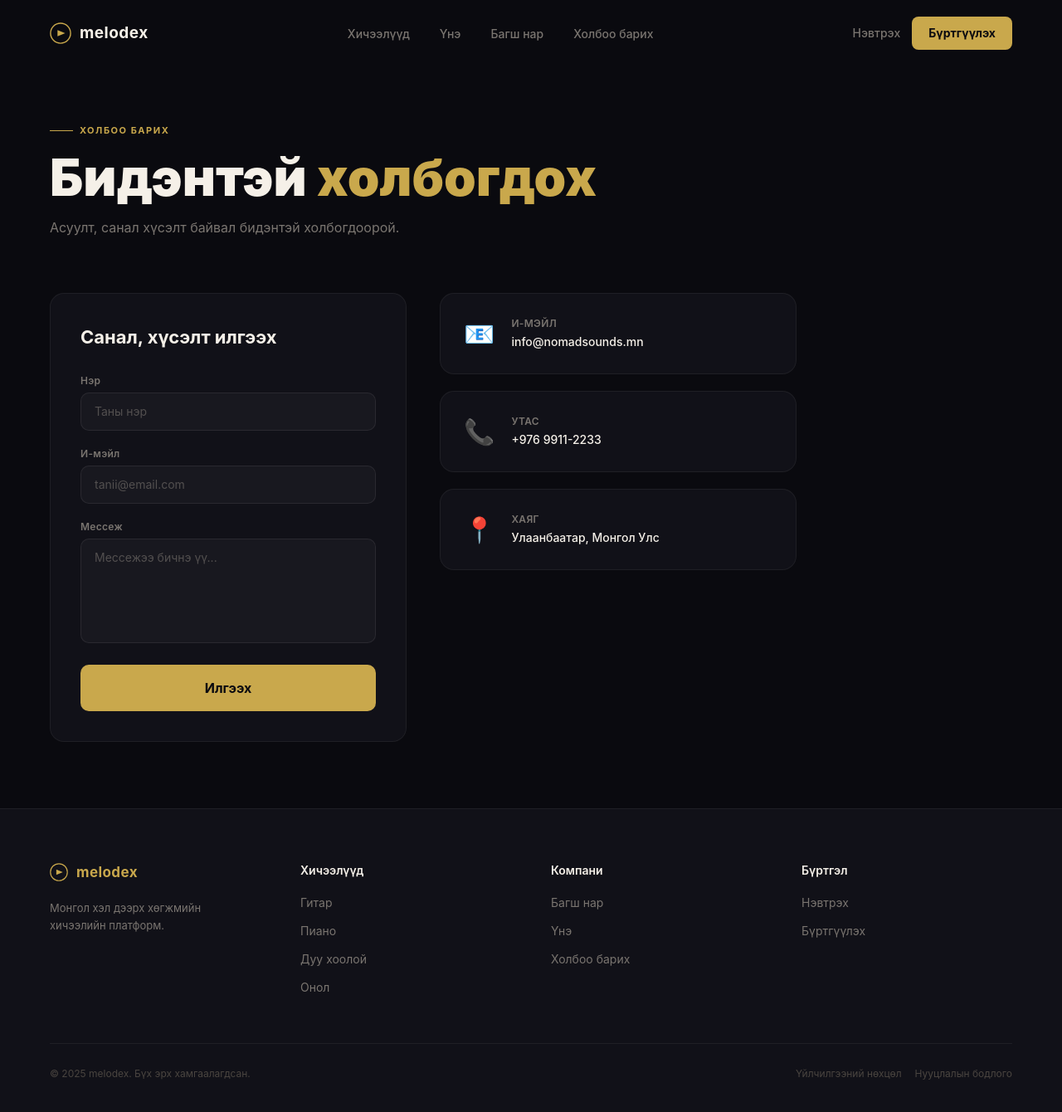
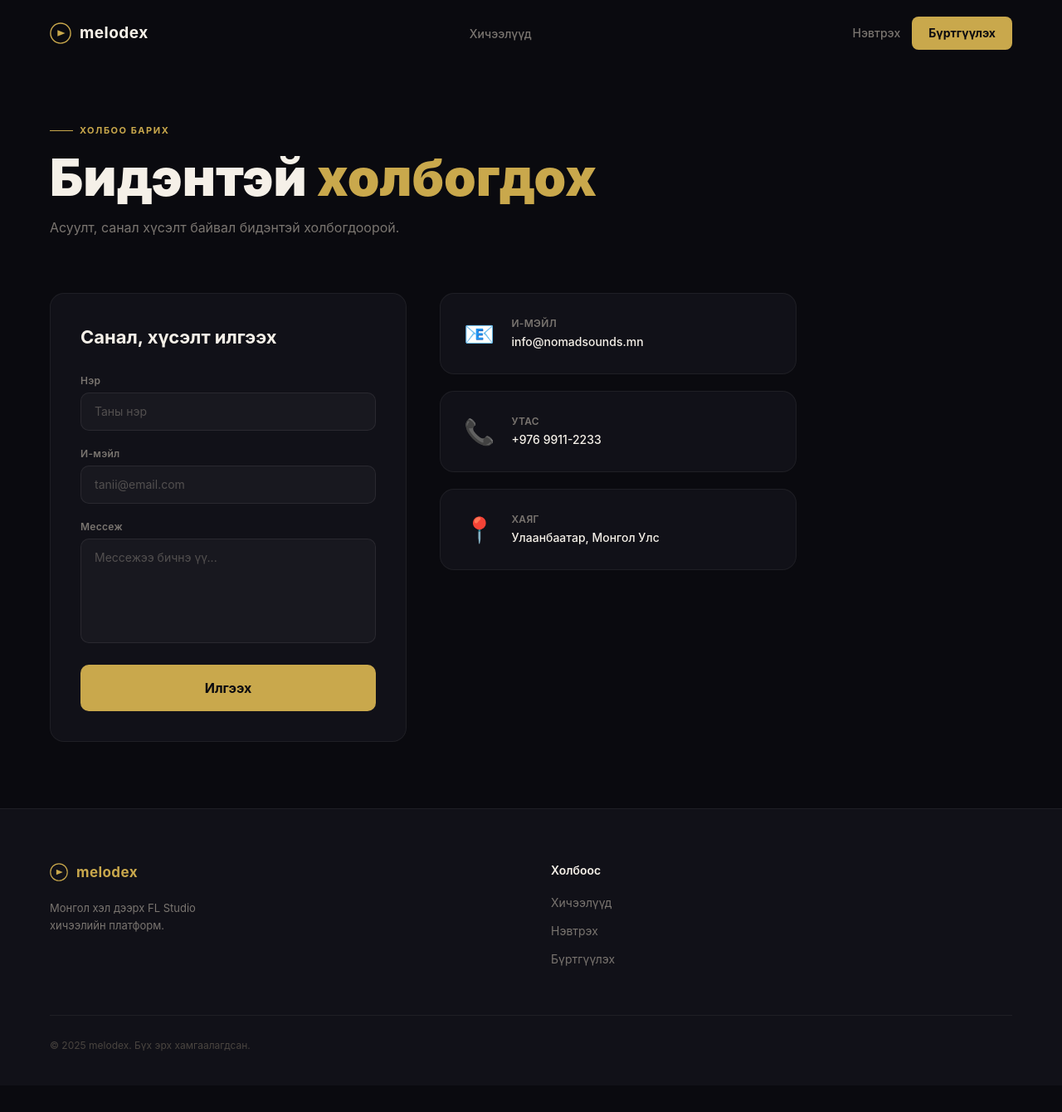
Before and after one commit to Yesudei/diploma, a Next.js app in the folder Frontend/: page /contact in a window 1280 px wide. Shown: the whole page at 83% size. After the commit the page ends 1308 px from the top, so only its background shows below. Built offline with nearby package versions, Linux system fonts and the light colour scheme; a web font is replaced by a local one.

Commit message:
Clean up Nav and Footer, remove deleted page links

```diff
--- a/Frontend/src/components/layout/Footer.tsx
+++ b/Frontend/src/components/layout/Footer.tsx
@@ -4,7 +4,7 @@ export default function Footer() {
   return (
     <footer className="bg-[#111118] border-t border-[rgba(245,240,232,0.06)] pt-16 pb-10">
       <div className="px-[60px]">
-        <div className="grid grid-cols-4 gap-12 mb-14">
+        <div className="grid grid-cols-2 gap-12 mb-14">
           <div>
             <Link href="/" className="flex items-center gap-2.5 mb-5">
               <svg width="22" height="22" viewBox="0 0 28 28" fill="none">
@@ -16,78 +16,34 @@ export default function Footer() {
               </span>
             </Link>
             <p className="text-[#7A7570] text-[13px] leading-relaxed max-w-[220px]">
-              Монгол хэл дээрх хөгжмийн хичээлийн платформ.
+              Монгол хэл дээрх FL Studio хичээлийн платформ.
             </p>
           </div>
 
           <div>
-            <h4 className="text-[#F5F0E8] text-sm font-semibold mb-4">Хичээлүүд</h4>
+            <h4 className="text-[#F5F0E8] text-sm font-semibold mb-4">Холбоос</h4>
             <ul className="space-y-2.5">
-              {['Гитар', 'Пиано', 'Дуу хоолой', 'Онол'].map((item) => (
-                <li key={item}>
-                  <Link
-                    href="/courses"
-                    className="text-[#7A7570] text-sm hover:text-[#C9A84C] transition-colors"
-                  >
-                    {item}
+              <li>
+                <Link href="/courses" className="text-[#7A7570] text-sm hover:text-[#C9A84C] transition-colors">
+                  Хичээлүүд
                 </Link>
               </li>
-              ))}
-            </ul>
-          </div>
-
-          <div>
-            <h4 className="text-[#F5F0E8] text-sm font-semibold mb-4">Компани</h4>
-            <ul className="space-y-2.5">
-              {[
-                { label: 'Багш нар', href: '/teachers' },
-                { label: 'Үнэ', href: '/pricing' },
-                { label: 'Холбоо барих', href: '/contact' },
-              ].map(({ label, href }) => (
-                <li key={href}>
-                  <Link
-                    href={href}
-                    className="text-[#7A7570] text-sm hover:text-[#C9A84C] transition-colors"
-                  >
-                    {label}
+              <li>
+                <Link href="/auth/login" className="text-[#7A7570] text-sm hover:text-[#C9A84C] transition-colors">
+                  Нэвтрэх
                 </Link>
               </li>
-              ))}
-            </ul>
-          </div>
-
-          <div>
-            <h4 className="text-[#F5F0E8] text-sm font-semibold mb-4">Бүртгэл</h4>
-            <ul className="space-y-2.5">
-              {[
-                { label: 'Нэвтрэх', href: '/auth/login' },
-                { label: 'Бүртгүүлэх', href: '/auth/register' },
-              ].map(({ label, href }) => (
-                <li key={href}>
-                  <Link
-                    href={href}
-                    className="text-[#7A7570] text-sm hover:text-[#C9A84C] transition-colors"
-                  >
-                    {label}
+              <li>
+                <Link href="/auth/register" className="text-[#7A7570] text-sm hover:text-[#C9A84C] transition-colors">
+                  Бүртгүүлэх
                 </Link>
               </li>
-              ))}
             </ul>
           </div>
         </div>
 
-        <div className="pt-7 border-t border-[rgba(245,240,232,0.06)] flex items-center justify-between">
+        <div className="pt-7 border-t border-[rgba(245,240,232,0.06)]">
           <p className="text-[#4A4540] text-xs">© 2025 melodex. Бүх эрх хамгаалагдсан.</p>
-          <div className="flex items-center gap-4">
-            {['Үйлчилгээний нөхцөл', 'Нууцлалын бодлого'].map((item) => (
-              <button
-                key={item}
-                className="text-[#4A4540] text-xs hover:text-[#7A7570] transition-colors"
-              >
-                {item}
-              </button>
-            ))}
-          </div>
         </div>
       </div>
     </footer>
--- a/Frontend/src/components/layout/Nav.tsx
+++ b/Frontend/src/components/layout/Nav.tsx
@@ -30,21 +30,11 @@ export default function Nav() {
       </Link>
 
       <ul className="flex gap-9 list-none">
-        {[
-          { href: '/courses', label: 'Хичээлүүд' },
-          { href: '/pricing', label: 'Үнэ' },
-          { href: '/teachers', label: 'Багш нар' },
-          { href: '/contact', label: 'Холбоо барих' },
-        ].map(({ href, label }) => (
-          <li key={href}>
-            <Link
-              href={href}
-              className="text-[#7A7570] text-sm font-medium hover:text-cream transition-colors"
-            >
-              {label}
-            </Link>
-          </li>
-        ))}
+        <li>
+          <Link href="/courses" className="text-[#7A7570] text-sm font-medium hover:text-cream transition-colors">
+            Хичээлүүд
+          </Link>
+        </li>
       </ul>
 
       <div className="flex items-center gap-3.5">
```
Lines whose indentation alone changed are shown as unchanged.
